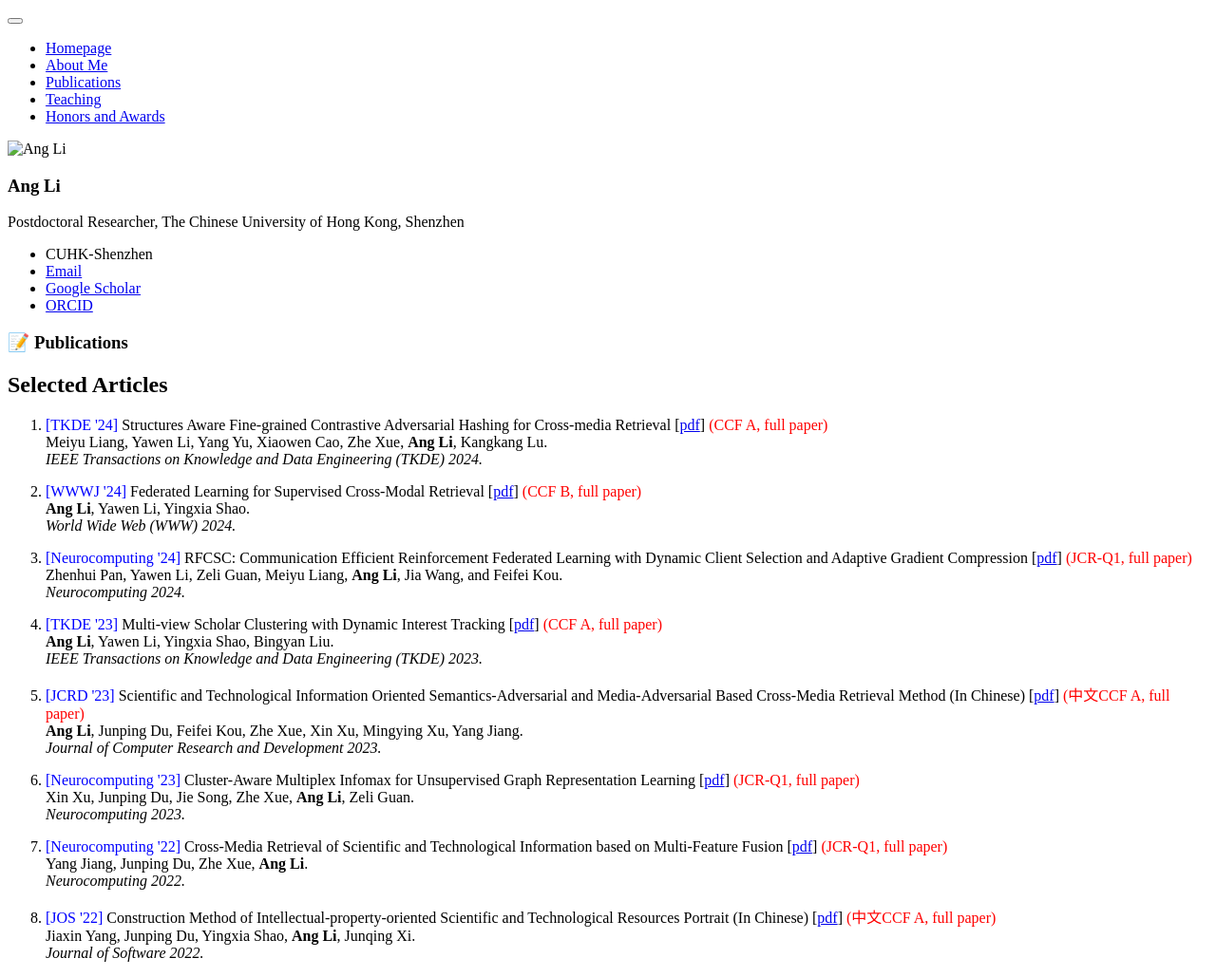
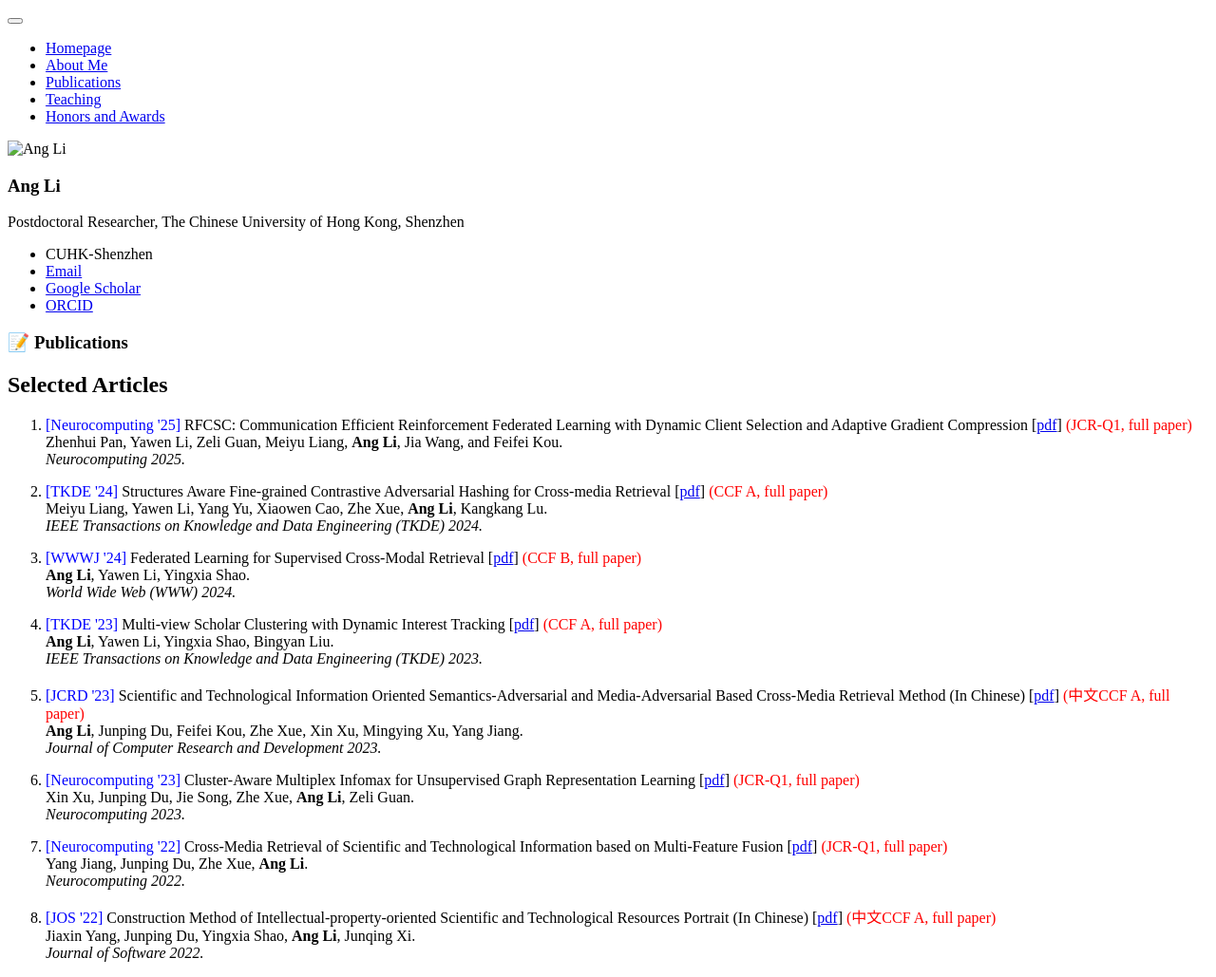
Before and after one commit to chris-Ang-li/chris-Ang-li.github.io, a Jekyll site: the page built from _pages/includes/pub.md, in a window 1280 px wide. Shown: the whole page at 95% size. Built offline with Jekyll 4.4.1, drawn with Linux system fonts in a browser that asks for light colours; our own code applies the rules of GitHub Pages for plain Markdown files; part of the change alters nothing that is shown.

Commit message:
Update pub.md

```diff
--- a/_pages/includes/pub.md
+++ b/_pages/includes/pub.md
@@ -3,6 +3,13 @@
 
 <h2>Selected Articles</h2>
 <ol start=1>
+  <li>
+    <p><font color="blue">[Neurocomputing '25]</font> RFCSC: Communication Efficient Reinforcement Federated Learning with Dynamic Client Selection and Adaptive Gradient Compression [<a href="https://www.sciencedirect.com/science/article/pii/S0925231224014437">pdf</a>] <font color="red">(JCR-Q1, full paper)</font>
+      <br>
+      Zhenhui Pan, Yawen Li, Zeli Guan, Meiyu Liang, <b>Ang Li</b>, Jia Wang, and Feifei Kou.<br>
+      <i>Neurocomputing 2025.</i> <br>
+    </p>
+  </li>
   <li>
     <p><font color="blue">[TKDE '24]</font> Structures Aware Fine-grained Contrastive Adversarial Hashing for Cross-media Retrieval [<a href="https://ieeexplore.ieee.org/stamp/stamp.jsp?tp=&arnumber=10416208">pdf</a>] <font color="red">(CCF A, full paper)</font>
       <br>
@@ -15,13 +22,6 @@
       <br>
       <b>Ang Li</b>, Yawen Li, Yingxia Shao.<br>
       <i>World Wide Web (WWW) 2024.</i> <br>
-    </p>
-  </li>
-  <li>
-    <p><font color="blue">[Neurocomputing '24]</font> RFCSC: Communication Efficient Reinforcement Federated Learning with Dynamic Client Selection and Adaptive Gradient Compression [<a href="https://www.sciencedirect.com/science/article/pii/S0925231224014437">pdf</a>] <font color="red">(JCR-Q1, full paper)</font>
-      <br>
-      Zhenhui Pan, Yawen Li, Zeli Guan, Meiyu Liang, <b>Ang Li</b>, Jia Wang, and Feifei Kou.<br>
-      <i>Neurocomputing 2024.</i> <br>
     </p>
   </li>
   <li>
```
